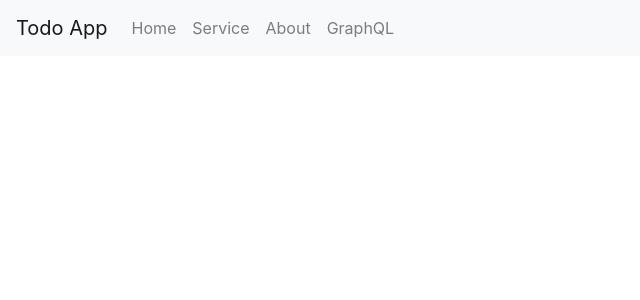
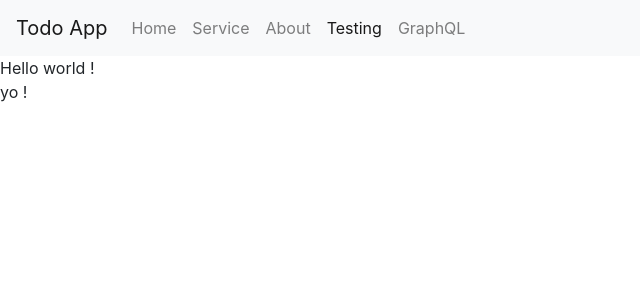
Before and after one commit to chneau/example-todo-aspnet-react, a React (Create React App) app in the folder Todo.Web/ClientApp/: page /testing in a window 1280 px wide. Shown: the top 300 px of the page, without its empty margins (0-640 px from the left). Built offline with nearby package versions, Linux system fonts and the light colour scheme.

Commit message:
Testing page

```diff
--- a/Todo.Web/ClientApp/src/components/Header.tsx
+++ b/Todo.Web/ClientApp/src/components/Header.tsx
@@ -7,25 +7,31 @@ const HeaderNavbar = styled(Navbar)`
   user-select: none;
 `;
 
-export const Header = () => (
+export const Header = () => {
+  const commonProps = { className: "nav-link", activeClassName: "active" };
+  return (
     <HeaderNavbar bg="light" expand="lg">
       <Navbar.Brand>Todo App</Navbar.Brand>
       <Navbar.Toggle aria-controls="basic-navbar-nav" />
       <Navbar.Collapse id="basic-navbar-nav">
         <Nav className="mr-auto">
-        <NavLink exact to="/" className="nav-link" activeClassName="active">
+          <NavLink exact to="/" {...commonProps}>
             Home
           </NavLink>
-        <NavLink to="/service" className="nav-link" activeClassName="active">
+          <NavLink to="/service" {...commonProps}>
             Service
           </NavLink>
-        <NavLink to="/about" className="nav-link" activeClassName="active">
+          <NavLink to="/about" {...commonProps}>
             About
           </NavLink>
-        <NavLink to="/graphql" target="_blank" className="nav-link" activeClassName="active">
+          <NavLink to="/testing" {...commonProps}>
+            Testing
+          </NavLink>
+          <NavLink to="/graphql" target="_blank" {...commonProps}>
             GraphQL
           </NavLink>
         </Nav>
       </Navbar.Collapse>
     </HeaderNavbar>
   );
+};
--- a/Todo.Web/ClientApp/src/index.tsx
+++ b/Todo.Web/ClientApp/src/index.tsx
@@ -4,6 +4,7 @@ import ReactDOM from "react-dom";
 import { BrowserRouter, Route, Switch } from "react-router-dom";
 import { Header } from "./components/Header";
 import { HomePage } from "./pages/HomePage";
+import { TestingPage } from "./pages/TestingPage";
 import { reportWebVitals } from "./reportWebVitals";
 
 ReactDOM.render(
@@ -12,6 +13,7 @@ ReactDOM.render(
       <Header />
       <Switch>
         <Route exact path="/" component={HomePage} />
+        <Route exact path="/testing" component={TestingPage} />
       </Switch>
     </BrowserRouter>
   </React.StrictMode>,
--- /dev/null
+++ b/Todo.Web/ClientApp/src/pages/TestingPage.tsx
@@ -0,0 +1,9 @@
+import React from "react";
+
+export const TestingPage = () => {
+  return (
+    <div>
+      Hello world !<p>yo !</p>
+    </div>
+  );
+};
```
Lines whose indentation alone changed are shown as unchanged.
